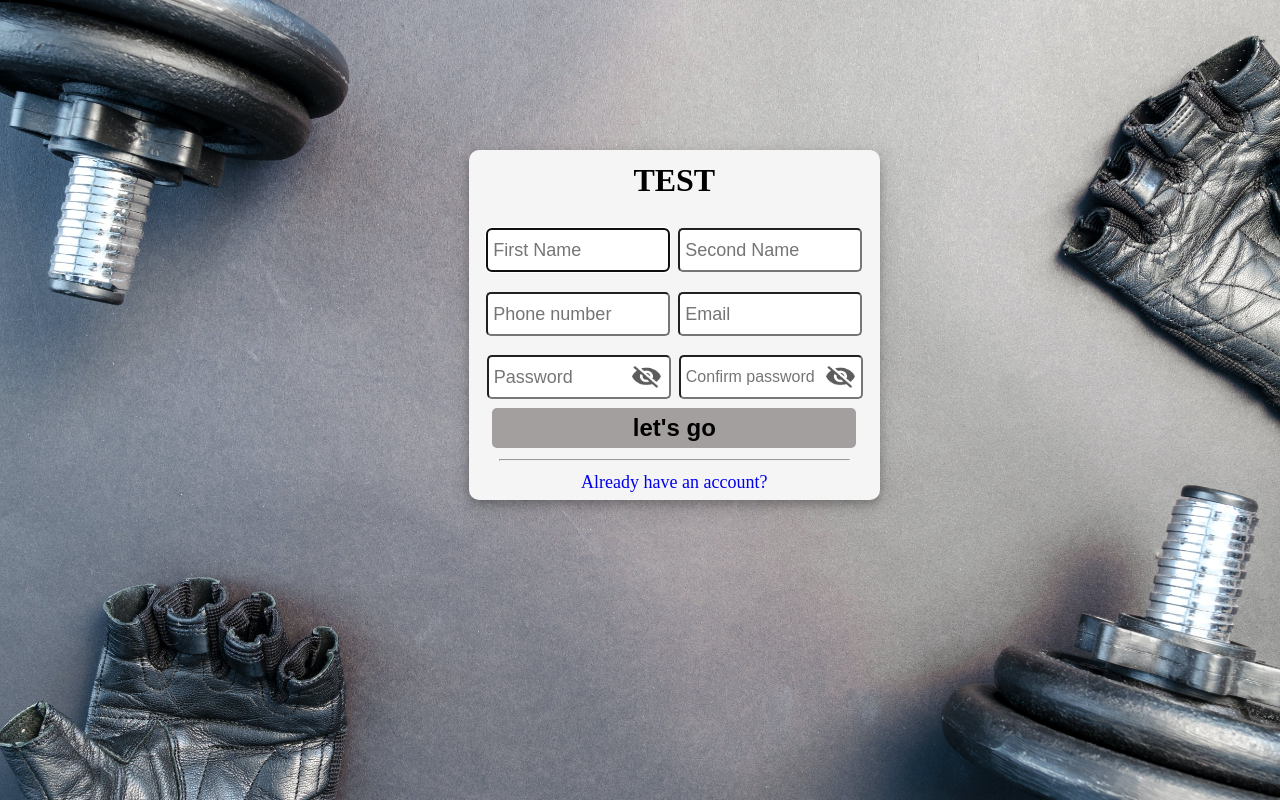
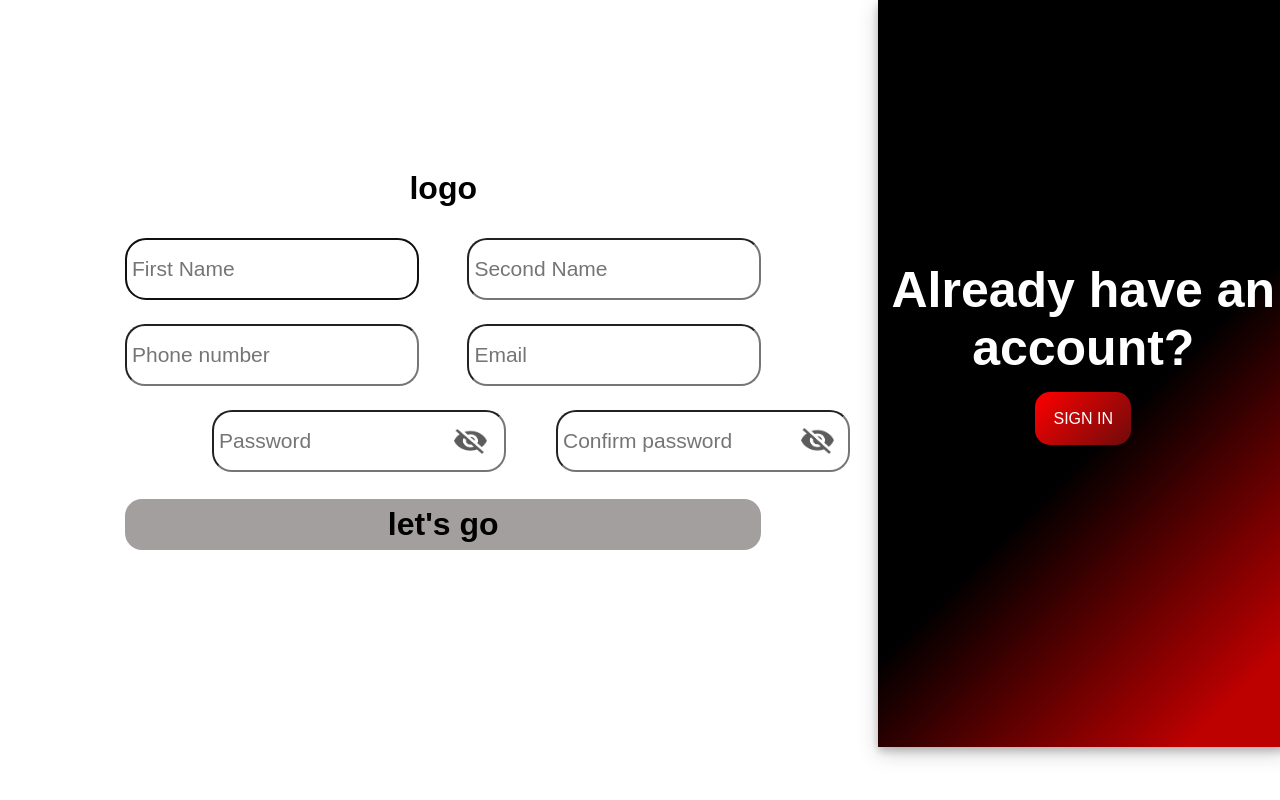
Before and after one commit to AdhamMontaser/FitNation, a PHP site: page /signup.html in a window 1280 px wide. Run offline with PHP 8.4, Linux system fonts and the light colour scheme.

Commit message:
sign up take two

```diff
--- a/css/signup.css
+++ b/css/signup.css
@@ -1,94 +1,86 @@
-body{
-    width: 90%;
-    height: 100%;
+html{
+    overflow-y: hidden;
+    overflow-x: hidden;
+    margin-top: -8px;
+    margin-right: -13px;
+    font-family: 'Oswald', sans-serif;
 }
 
-h1{
+body{
+    width: 99%;
+    height: 100%;
+    display: flex;
+}
+
+#divForm{
+    width: 68%;
+    padding-top: 169px;
+    text-align: center;
+    border-radius: 10px;
+}
+
+#h1Up{
     padding: 12px;
     margin: -11px;
 }
 
-#bgImg{
-     background-image: url("../assets/img/login_bg.png");
-    background-size: cover;
-    background-repeat: no-repeat;
-    background-position: right center ;
-    background-attachment: fixed;
+.inputFirstRow{
+    margin: 12px 22px;
+    padding: 5px;
+    height: 48px;
+    width: 280px;
+    border-radius: 20px;
+    font-size: 21px;
 }
 
-#divForm{
-    width: 411px;
-    height: 350px;
-    background-color: whitesmoke;
-    text-align: center;
-    margin: 14% 40%;
-    border-radius: 10px;
-    box-shadow: 0 4px 8px 0 rgba(0, 0, 0, 0.2), 0 6px 20px 0 rgba(0, 0, 0, 0.19);
-}
-
-.inputFirstRow{
-    margin: 10px 2px;
-    padding: 5px;
-    height: 30px;
-    width: 170px;
-    border-radius: 5px;
-    font-size: 18px;
-}
-
-/* .inputSecRow{
-    margin: 10px 2px;
-    padding: 5px;
-    height: 30px;
-    width: 170px;
-    border-radius: 5px;
-    font-size: 18px;
-} */
-
-.password{
+.passdiv{
     display: flex;
     align-items: center;
-    margin: -1px 16px;
 }
 
 .inputPass{
-    margin: 10px 2px;
+    margin-top: 12px;
+    margin-left: 204px;
     padding: 5px;
-    height: 30px;
-    width: 170px;
-    border-radius: 5px;
-    font-size: 18px;
+    height: 48px;
+    width: 280px;
+    border-radius: 20px;
+    font-size: 21px;
+}
+
+.inputconfirmPass{
+    margin-top: 12px;
+    margin-left: 50px;
+    padding: 5px;
+    height: 48px;
+    width: 280px;
+    border-radius: 20px;
+    font-size: 21px;
 }
 
 #eye{
-    margin: -64px -41px;
-}
-
-.inputconfirmPass{
-    margin: 10px 59px;
-    padding: 5px;
-    height: 30px;
-    width: 170px;
-    border-radius: 5px;
-    font-size: 16px;
+    cursor: pointer;
+    width: 33px;
+    margin: -121px 446px;
+    display: flex;
 }
 
 #confirmEye{
-    margin: -64px -96px;
-}
-
-.img{
     cursor: pointer;
-    width: 29px;
+    width: 33px;
+    margin: 95px 793px;
+    display: flex;
 }
 
 #submit{
     background-color: rgb(163, 159, 158);
-    border-radius: 5px;
-    width: 364px;
-    height: 40px;
+    margin-top: 27px;
+    border-radius: 17px;
+    width: 636px;
+    height: 51px;
     border: unset;
     font-weight: 700;
-    font-size: 18pt;
+    font-size: 24pt;
     color: black;
 }
 
@@ -97,15 +89,36 @@ h1{
     color: #ebe9e9;
 }
 
-hr{
-    margin: 11px 30px;
+#divsignin{
+    width: 488px;
+    height: 747px;
+    background: linear-gradient(315deg, rgba(189,0,0,1) 9%, rgba(0,0,0,1) 43%);
+    box-shadow: 0 4px 8px 0 rgba(0, 0, 0, 0.2), 0 6px 20px 0 rgba(0, 0, 0, 0.19);
+    text-align: center;
 }
 
-#login{
-    text-decoration: none;
-    font-size: 18px;
+#h1In{
+    color: white;
+    font-weight: bold;
+    font-size: 50px;
+    padding-top: 227px;
 }
 
-#login:hover{
-    text-decoration: underline;
+.btn {
+    margin: 10px;
+    padding: 18px;
+    text-align: center;
+    transition: 0.5s;
+    background-size: 200% auto;
+    color: white;
+    border-radius: 15px;
+    text-decoration: none;
 }
+
+.btn:hover {
+    background-position: right center;
+}
+
+.btn-1 {
+    background-image: linear-gradient(135deg, rgb(255, 0, 0) 0%, rgba(18,18,18,1) 100%);
+}
--- a/signup.html
+++ b/signup.html
@@ -5,10 +5,11 @@
     <link rel="stylesheet" href="css/signup.css" />
   </head>
 
-  <body id="bgImg">
+  <body>
+
     <div id="divForm">
       <form action="" method="get">
-        <h1>TEST</h1>
+        <h1 id="h1Up">logo</h1>
         <br />
 
         <input
@@ -44,7 +45,7 @@
           required
         /><br />
 
-        <div class="password">
+        <div class="passdiv">
           <input
             type="password"
             name="pass"
@@ -53,7 +54,7 @@
             placeholder="Password"
             required
           />
-          <img src="assets/icons/eye-close.png" id="eye" class="img" />
+
           <input
             type="password"
             name="confirmpass"
@@ -61,16 +62,21 @@
             id="confirmPassword"
             placeholder="Confirm password"
             required
-          /><br />
-          <img src="assets/icons/eye-close.png" id="confirmEye" class="img" />
+          />
         </div>
 
         <input type="submit" value="let's go" id="submit" /><br />
 
-        <hr />
+          <img src="assets/icons/eye-close.png" id="eye" class="img" />
+          <img src="assets/icons/eye-close.png" id="confirmEye" class="img" />
 
-        <a href="login.html" id="login">Already have an account?</a>
       </form>
+    </div>
+
+    <div id="divsignin">
+      <h1 id="h1In">Already have an account?</h1>
+
+      <a href="login.html" class="btn btn-1">SIGN IN</a>
     </div>
 
     <script>
```
